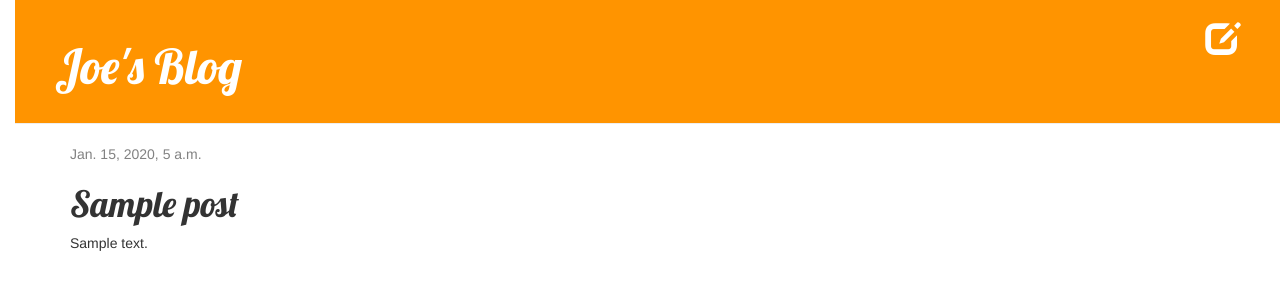
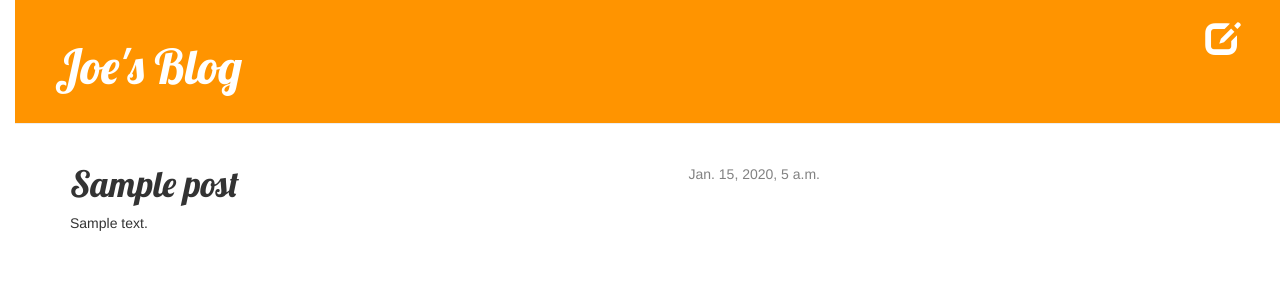
Before and after one commit to jofrba/blog, a Django app: page /post/1/ in a window 1280 px wide. Shown: the top 300 px of the page. Run offline with Django 3.2, Linux system fonts and the light colour scheme; tables that the repository leaves empty hold one stand-in row (values such as "Sample post"); some libraries are stand-ins or nearby versions.

Commit message:
Changed location of date and buttons in post_detail.html

```diff
--- a/blog/templates/blog/post_detail.html
+++ b/blog/templates/blog/post_detail.html
@@ -2,10 +2,9 @@
 
 {% block content %}
     <div class="post">
+        <span class="pull-right" display="inline-block">
         {% if post.published_date %}
-            <div class="date">
-                {{ post.published_date }}
-            </div>
+            <p class="date">{{ post.published_date }}</p>
         {% else %}
             <a class="btn btn-default" href="{% url 'blog.views.post_publish' pk=post.pk %}">Publish</a>
         {% endif %}
@@ -14,6 +13,7 @@
             <a class="btn btn-default" href="{% url 'post_edit' pk=post.pk %}"><span class="glyphicon glyphicon-pencil"></span></a>
             <a class="btn btn-default" href="{% url 'post_remove' pk=post.pk %}"><span class="glyphicon glyphicon-remove"></span></a>
         {% endif %}
+        </span>
         <h1>{{ post.title }}</h1>
         <p>{{ post.text|linebreaksbr }}</p>
     </div>
```
